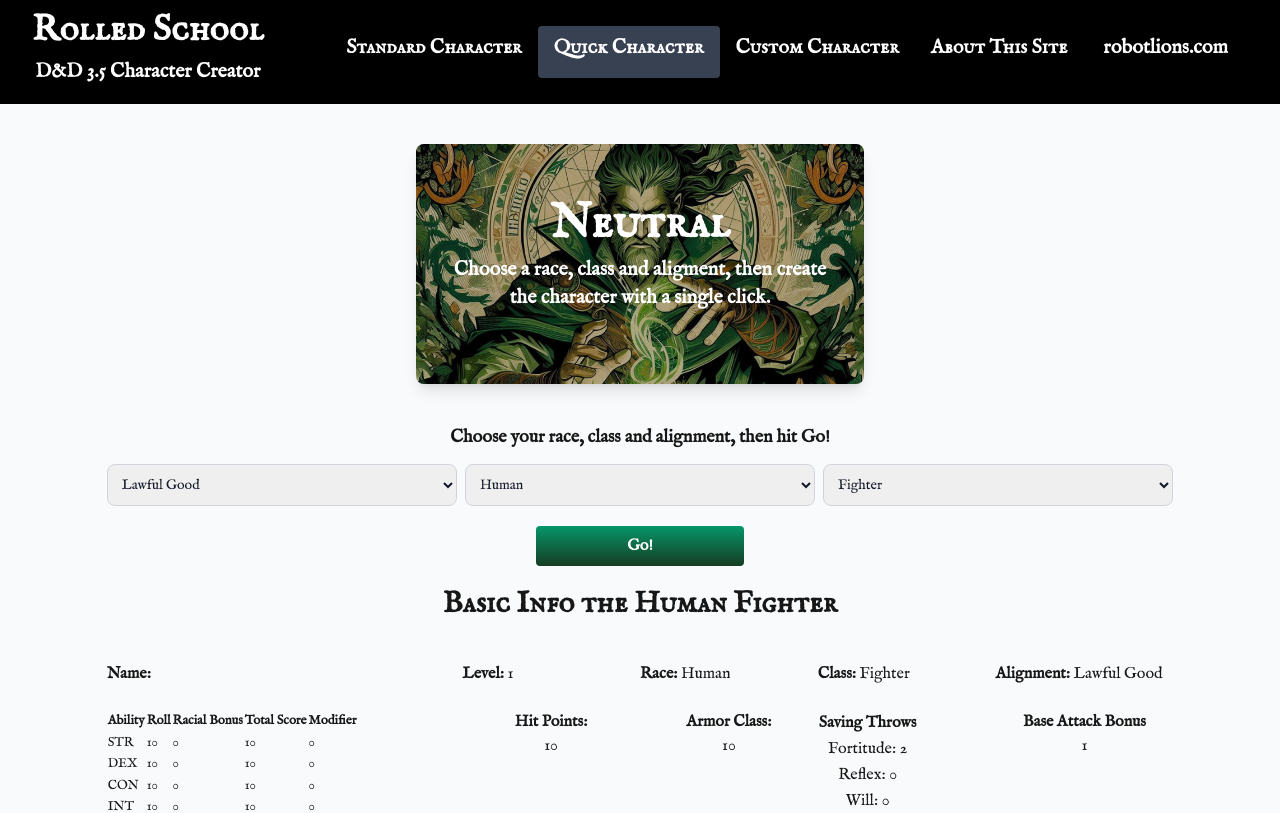
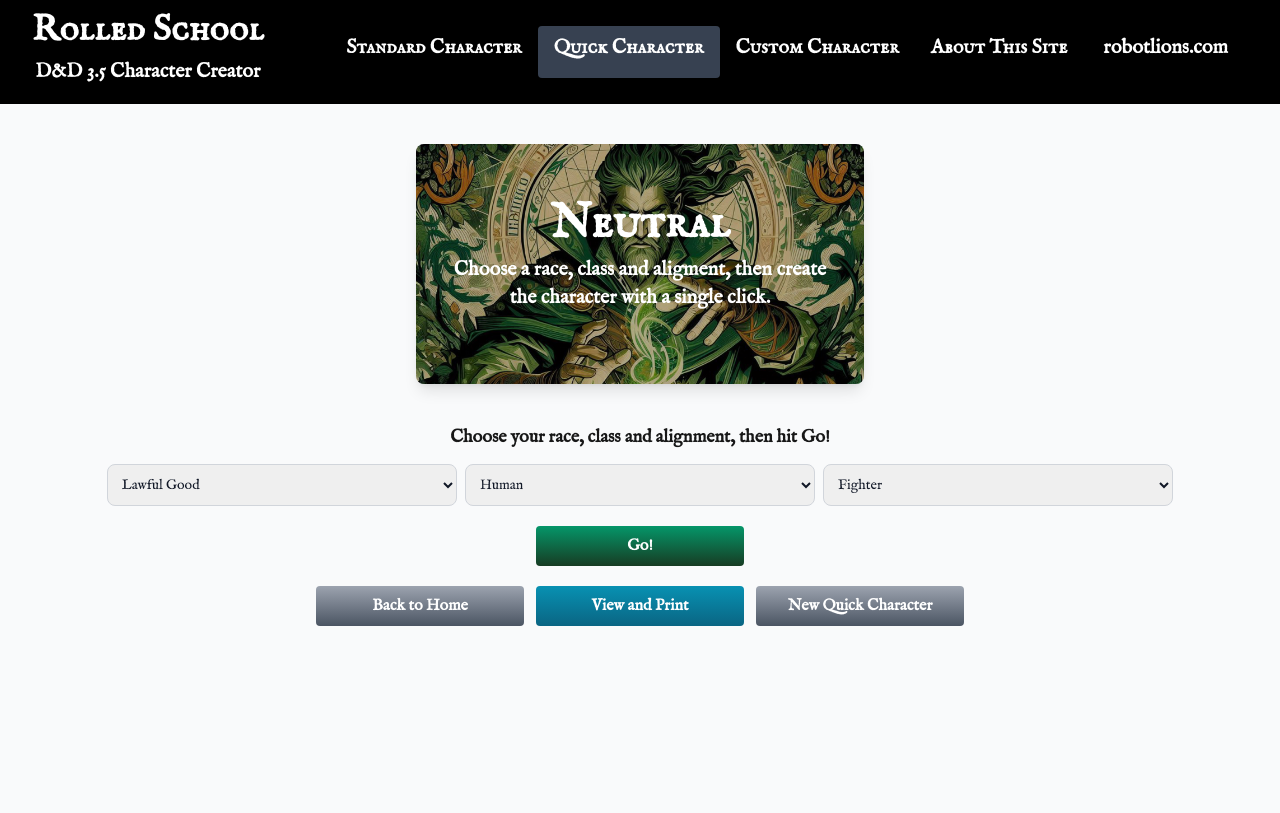
Before and after one commit to robotlions/dnd35-next, a Next.js app: page /quick in a window 1280 px wide. Shown: the top 813 px of the page. Built offline with nearby package versions, Linux system fonts and the light colour scheme.

Commit message:
major updates to armor and weapons by moving arrays inside components

```diff
--- a/src/app/components/CharInfo.js
+++ b/src/app/components/CharInfo.js
@@ -141,7 +141,7 @@ export const ArmorClass = (props) => {
   const printAC = 10 + sizeModifier + dexModifier + props.armorBonusTotal;
   useEffect(() => {
     props.setAC(printAC);
-  }, [printAC, props]);
+  }, [printAC, props.armorBonusTotal]);
   return <p>{printAC}</p>;
 };
 
--- a/src/app/components/Inventory.js
+++ b/src/app/components/Inventory.js
@@ -20,9 +20,9 @@ function rando(min, max) {
 //   return weaponArray.reduce((a, b) => a + b.cost, 0);
 // }
 
-function armorBonusTotal() {
-  return armorArray.reduce((a, b) => a + b.armorBonus, 0);
-}
+// function armorBonusTotal() {
+//   return armorArray.reduce((a, b) => a + b.armorBonus, 0);
+// }
 
 const dObj = {
   Barbarian: 4,
@@ -38,13 +38,18 @@ const dObj = {
   Wizard: 3,
 };
 
-let armorArray = [];
-let weaponArray = [];
+// let armorArray = [];
+// let weaponArray = [];
 
 export const ArmorMain = (props) => {
-  const [show, setShow] = useState(false);
 
-  const purchasedArmor = armorArray.map((item, index) => (
+  let armorArray = props.armorArray;
+function armorBonusTotal() {
+  return armorArray.reduce((a, b) => a + b.armorBonus, 0);
+}
+
+
+  let purchasedArmor = props.armorArray.map((item, index) => (
     <div key={index} className="grid grid-cols-8">
       <div className="col">
         <p style={{ fontWeight: "bold" }}>{item.armorName}</p>
@@ -103,6 +108,7 @@ export const ArmorMain = (props) => {
         props.setArmorMoney(props.armorMoney + item.cost);
         props.setTotalSilver(props.totalSilver - item.cost);
         props.setArmorBonusTotal(armorBonusTotal());
+        props.setArmorArray(armorArray);
       } else {
         return (
           alert("Not enough money, chump!"), (event.target.checked = false)
@@ -115,6 +121,7 @@ export const ArmorMain = (props) => {
       props.setArmorMoney(props.armorMoney - item.cost);
       props.setTotalSilver(props.totalSilver + item.cost);
       props.setArmorBonusTotal(armorBonusTotal());
+      props.setArmorArray(armorArray);
     }
   }
 
@@ -158,16 +165,16 @@ export const ArmorMain = (props) => {
     </div>
   ));
 
-  useEffect(() => {
-    props.setArmorArray(armorArray);
-  }, [props]);
+  // useEffect(() => {
+  //   props.setArmorArray(armorArray);
+  // }, [props]);
 
   return (
     <>
       <div className="row">
         <div className="text-lg">Silver: {props.totalSilver}</div>
       </div>
-      {armorArray.length > 0 && (
+      {props.armorArray.length > 0 && (
         <h3 className="text-xl font-semibold">Purchased Armor</h3>
       )}
       <div>{purchasedArmor}</div>
@@ -223,6 +230,9 @@ export const ArmorMain = (props) => {
 export const WeaponsMain = (props) => {
   const [show, setShow] = useState(false);
 
+  let weaponArray = props.weaponArray;
+
+
   function handleCheck(event, item) {
     if (event.target.checked === true) {
       if (item.cost < props.totalSilver) {
@@ -243,7 +253,7 @@ export const WeaponsMain = (props) => {
     }
   }
 
-  const purchasedWeapons = weaponArray.map((item, index) => (
+  const purchasedWeapons = props.weaponArray.map((item, index) => (
     <div key={index} className="grid grid-cols-2 md:grid-cols-8">
       <div>
         <p style={{ fontWeight: "bold" }}>{item.weaponName}</p>
@@ -390,20 +400,22 @@ export const StartingSilver = (props) => {
       >
         Roll Starting Money
       </button>
-    ) : (
-      <button
-        className="min-w-52 font-[family-name:var(--font-imFell)] px-4 py-2 text-white font-semibold rounded bg-gradient-to-b from-sky-600 to-sky-400"
-        onClick={() => {
-          props.setTotalSilver(0);
-          props.setArmorMoney(0);
-          props.setWeaponsMoney(0);
-          armorArray = [];
-          weaponArray = [];
-        }}
-      >
-        Reset money and inventory
-      </button>
-    );
+    ) : null
+
+    // (
+    //   <button
+    //     className="min-w-52 font-[family-name:var(--font-imFell)] px-4 py-2 text-white font-semibold rounded bg-gradient-to-b from-sky-600 to-sky-400"
+    //     onClick={() => {
+    //       props.setTotalSilver(0);
+    //       props.setArmorMoney(0);
+    //       props.setWeaponsMoney(0);
+    //       props.setArmorArray([]);
+    //       props.setWeaponArray([]);
+    //     }}
+    //   >
+    //     Reset money and inventory
+    //   </button>
+    // );
 
   return <>{!props.munchkinMode && normalMoney}</>;
 };
@@ -418,7 +430,14 @@ export const WeaponsAndArmorQuick = (props) => {
   //   console.log(armorArray)
   //  }
 
-  const purchasedArmor = armorArray.map((item, index) => (
+  let armorArray = props.armorArray;
+  let weaponArray = props.weaponArray;
+
+  function armorBonusTotal() {
+  return armorArray.reduce((a, b) => a + b.armorBonus, 0);
+}
+
+  const purchasedArmor = props.armorArray.map((item, index) => (
     <div
       key={index}
       className="grid grid-cols-3 text-xs"
@@ -437,7 +456,7 @@ export const WeaponsAndArmorQuick = (props) => {
     </div>
   ));
 
-  const purchasedWeapons = weaponArray.map((item, index) => (
+  const purchasedWeapons = props.weaponArray.map((item, index) => (
     <div
       key={index}
       className="grid grid-cols-3 text-xs"
--- a/src/app/custom/page.js
+++ b/src/app/custom/page.js
@@ -406,6 +406,7 @@ export default function Custom() {
         setUpdated={setUpdated}
         setArmorArray={setArmorArray}
         weaponsMoney={weaponsMoney}
+        armorArray={armorArray}
       />
     </div>
   );
@@ -430,6 +431,7 @@ export default function Custom() {
         setUpdated={setUpdated}
         setWeaponArray={setWeaponArray}
         armorMoney={armorMoney}
+        weaponArray={weaponArray}
       />
     </div>
   );
--- a/src/app/quick/page.js
+++ b/src/app/quick/page.js
@@ -103,16 +103,7 @@ export default function Quick() {
     setCharacterCreated(true);
   }
 
-  return (
-    <div className="justify-items-center mt-10 font-[family-name:var(--font-imFell)]">
-      <BannerCard
-        title="Neutral"
-        text="Choose a race, class and aligment, then create the character with a single click."
-        imageUrl={neutralTile.src}
-      />
-
-      <div className="w-10/12 mt-10">
-        {characterCreated === false && (
+  const introBlock = (
     <>
       <h5 className="text-center font-semibold text-lg mb-3 font-[family-name:var(--font-imFell)]">
         Choose your race, class and alignment, then hit Go!
@@ -147,27 +138,46 @@ export default function Quick() {
         </button>
       </div>
     </>
-        )}
+  );
+
+  const characterBlock = (
     <>
-        <h3 className="text-3xl font-semibold text-center mb-10 font-[family-name:var(--font-imFellSC)]">{charName} the {selectedRace.charAt(0).toUpperCase() + selectedRace.slice(1)} {selectedClass}</h3>
+    <h3 className="text-3xl font-semibold text-center mb-10 font-[family-name:var(--font-imFellSC)]">
+      {charName} the{" "}
+      {selectedRace.charAt(0).toUpperCase() + selectedRace.slice(1)}{" "}
+      {selectedClass}
+    </h3>
     <div className="grid grid-cols-12">
       <div className="col-span-12 md:col-span-4">
-              <p className="font-semibold">Name: <span className="font-normal">{charName !== "Basic Info" ? charName : ""}</span></p>
-            </div>
-            <div className="col-span-6 md:col-span-2">
-              <p className="font-semibold">Level: <span className="font-normal">{level}</span></p>
+        <p className="font-semibold">
+          Name:{" "}
+          <span className="font-normal">
+            {charName !== "Basic Info" ? charName : ""}
+          </span>
+        </p>
       </div>
       <div className="col-span-6 md:col-span-2">
         <p className="font-semibold">
-                Race:{" "}<span className="font-medium">
-                {selectedRace.charAt(0).toUpperCase() + selectedRace.slice(1)}</span>
+          Level: <span className="font-normal">{level}</span>
         </p>
       </div>
       <div className="col-span-6 md:col-span-2">
-              <p className="font-semibold">Class: <span className="font-medium">{selectedClass}</span></p>
+        <p className="font-semibold">
+          Race:{" "}
+          <span className="font-medium">
+            {selectedRace.charAt(0).toUpperCase() + selectedRace.slice(1)}
+          </span>
+        </p>
       </div>
       <div className="col-span-6 md:col-span-2">
-              <p className="font-semibold">Alignment: <span className="font-medium">{alignment}</span></p>
+        <p className="font-semibold">
+          Class: <span className="font-medium">{selectedClass}</span>
+        </p>
+      </div>
+      <div className="col-span-6 md:col-span-2">
+        <p className="font-semibold">
+          Alignment: <span className="font-medium">{alignment}</span>
+        </p>
       </div>
     </div>
     <br />
@@ -262,6 +272,8 @@ export default function Quick() {
           setWeaponArray={setWeaponArray}
           selectedClass={selectedClass}
           quickCreate={quickCreate}
+          armorArray={armorArray}
+
         />
       </div>
 
@@ -298,9 +310,8 @@ export default function Quick() {
         />
       </div>
     </div>
+
     <div className="flex flex-col items-center justify-center p-4 mt-14">
-
-
       {/* Modal */}
 
       <Modal isOpen={isModalOpen} onClose={() => setIsModalOpen(false)}>
@@ -346,8 +357,20 @@ export default function Quick() {
           Print Character
         </button>
       </Modal>
+    </div>
+  </>
+  )
 
-          </div>
+  return (
+    <div className="justify-items-center mt-10 font-[family-name:var(--font-imFell)]">
+      <BannerCard
+        title="Neutral"
+        text="Choose a race, class and aligment, then create the character with a single click."
+        imageUrl={neutralTile.src}
+      />
+
+      <div className="w-10/12 mt-10">
+       {characterCreated===false ? introBlock : characterBlock}
         <div className="flex gap-3 justify-center mb-20">
           <Link href="/">
             <button className="min-w-52 font-[family-name:var(--font-imFell)] px-4 py-2 text-white font-semibold rounded bg-gradient-to-b from-gray-400 to-gray-600 hover:bg-gradient-to-b hover:from-sky-500 hover:to-sky-700">
@@ -360,11 +383,13 @@ export default function Quick() {
           >
             View and Print
           </button>
-              <button className="min-w-52 font-[family-name:var(--font-imFell)] px-4 py-2 text-white font-semibold rounded bg-gradient-to-b from-gray-400 to-gray-600 hover:bg-gradient-to-b hover:from-sky-500 hover:to-sky-700" onClick={()=>window.location.reload()}>
+          <button
+            className="min-w-52 font-[family-name:var(--font-imFell)] px-4 py-2 text-white font-semibold rounded bg-gradient-to-b from-gray-400 to-gray-600 hover:bg-gradient-to-b hover:from-sky-500 hover:to-sky-700"
+            onClick={() => window.location.reload()}
+          >
             New Quick Character
           </button>
         </div>
-        </>
       </div>
     </div>
   );
```
Also changed, not shown: src/app/standard/page.js (+10 -1 lines). Lines whose indentation alone changed are shown as unchanged.
